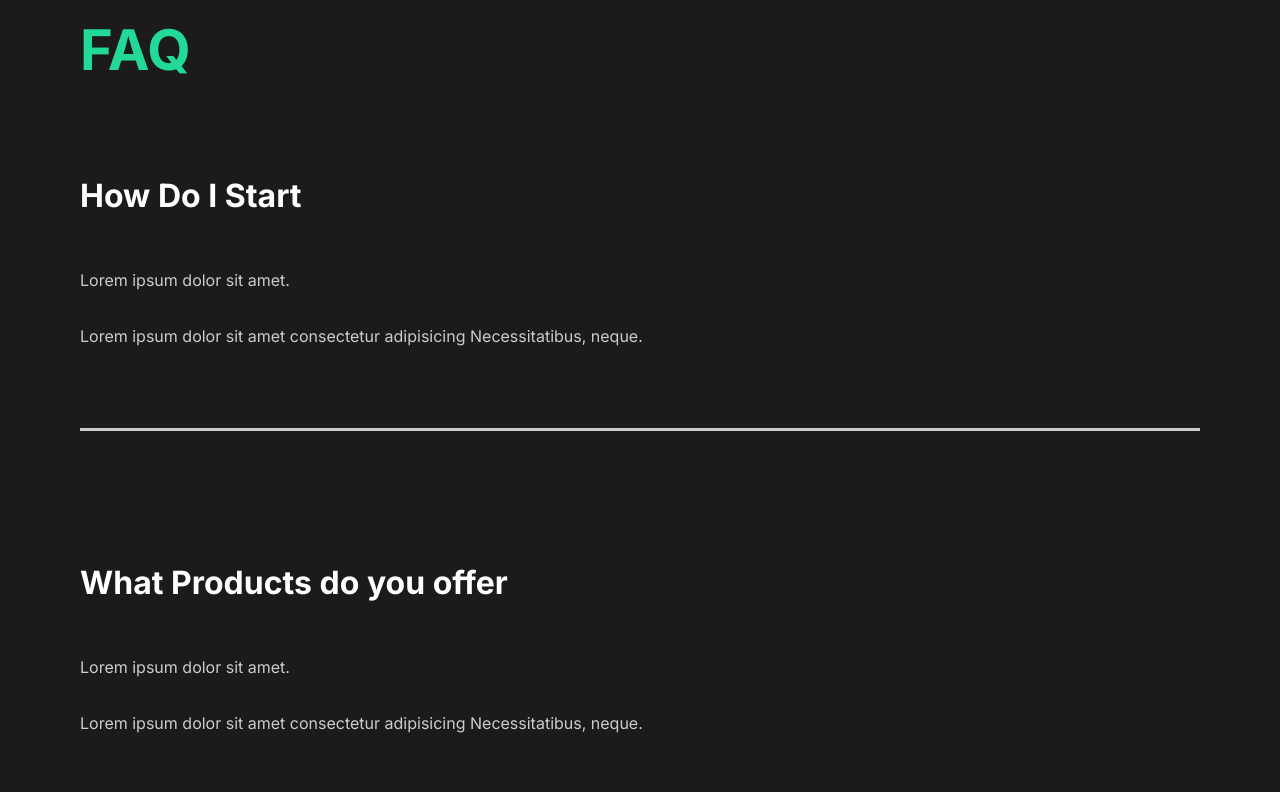
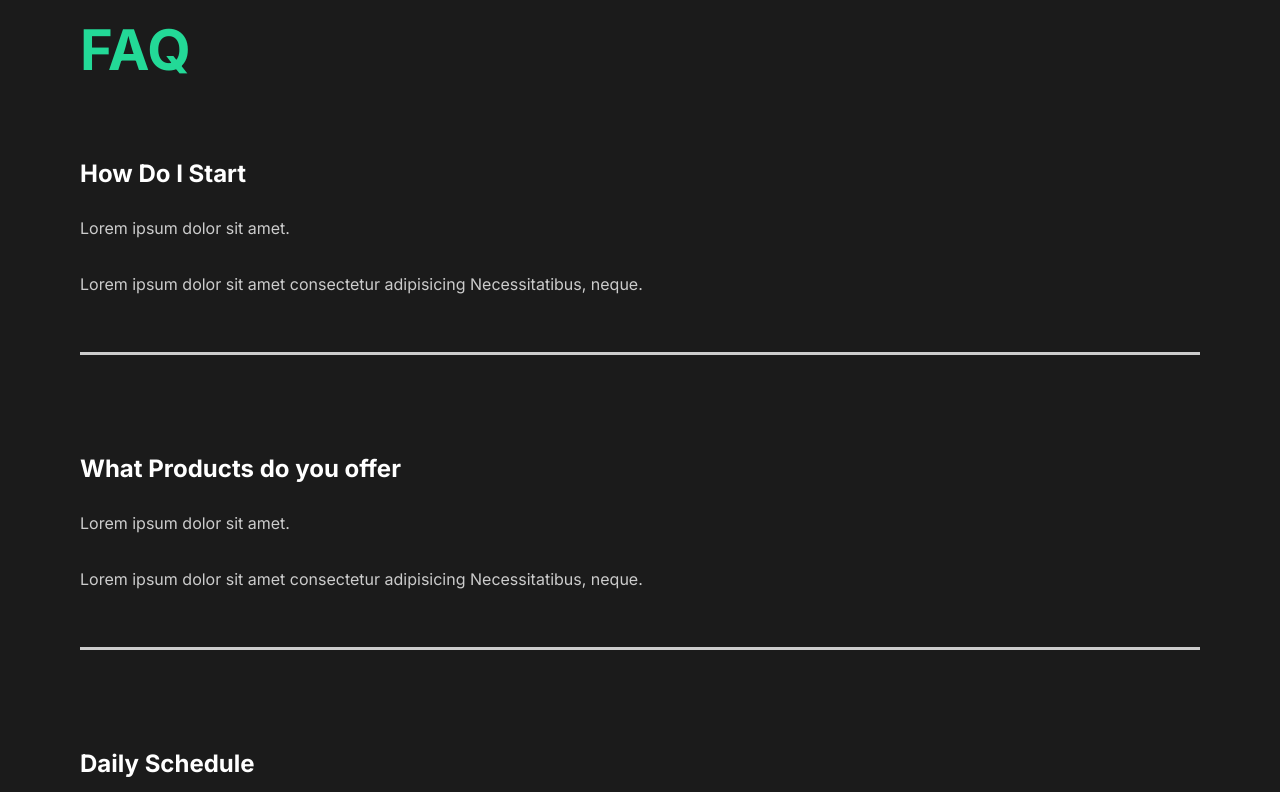
Before and after one commit to PedagadaDinesh/capture-profile, a Next.js app: page / in a window 1280 px wide. Shown: the part 2068-2860 px from the top of the page. Built offline with nearby package versions, Linux system fonts and the light colour scheme.

Commit message:
Minor Changes

```diff
--- a/src/app/components/FaqSection.tsx
+++ b/src/app/components/FaqSection.tsx
@@ -73,11 +73,11 @@ const Faq = styled(About)`
     width: 100%;
   }
   .question {
-    padding: 3rem 0rem;
+    padding: 2rem 0rem;
     cursor: pointer;
   }
   .answer {
-    padding: 2rem 0rem;
+    padding: 0.5rem 0rem;
     p {
       padding: 1rem 0rem;
     }
--- a/src/app/components/GLobalStyle.ts
+++ b/src/app/components/GLobalStyle.ts
@@ -36,7 +36,7 @@ const GLobalStyle = createGlobalStyle`
     }
     h4{
         font-weight: bold;
-        font-size: 2rem;
+        font-size: 1.5rem;
     }
     span{
         font-weight: bold;
```
